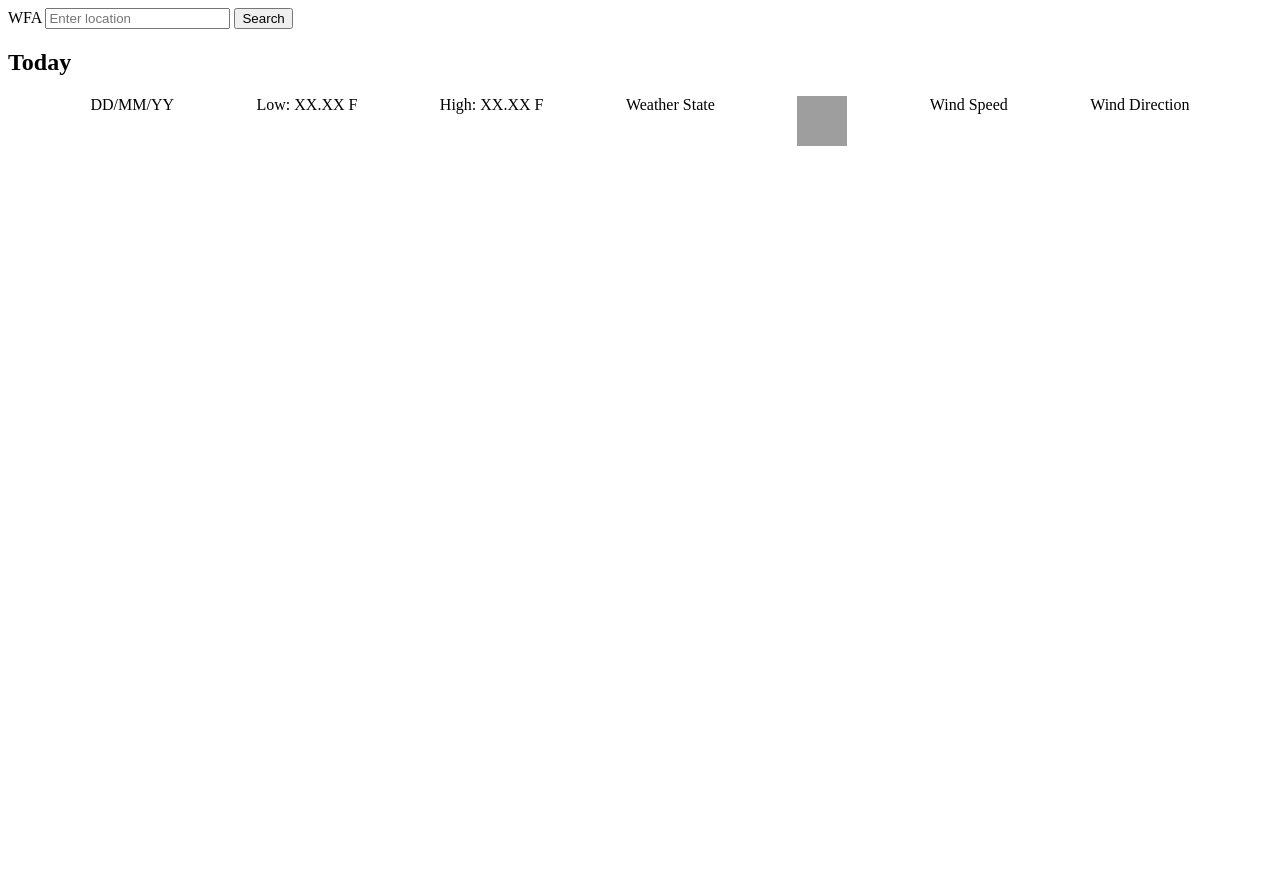
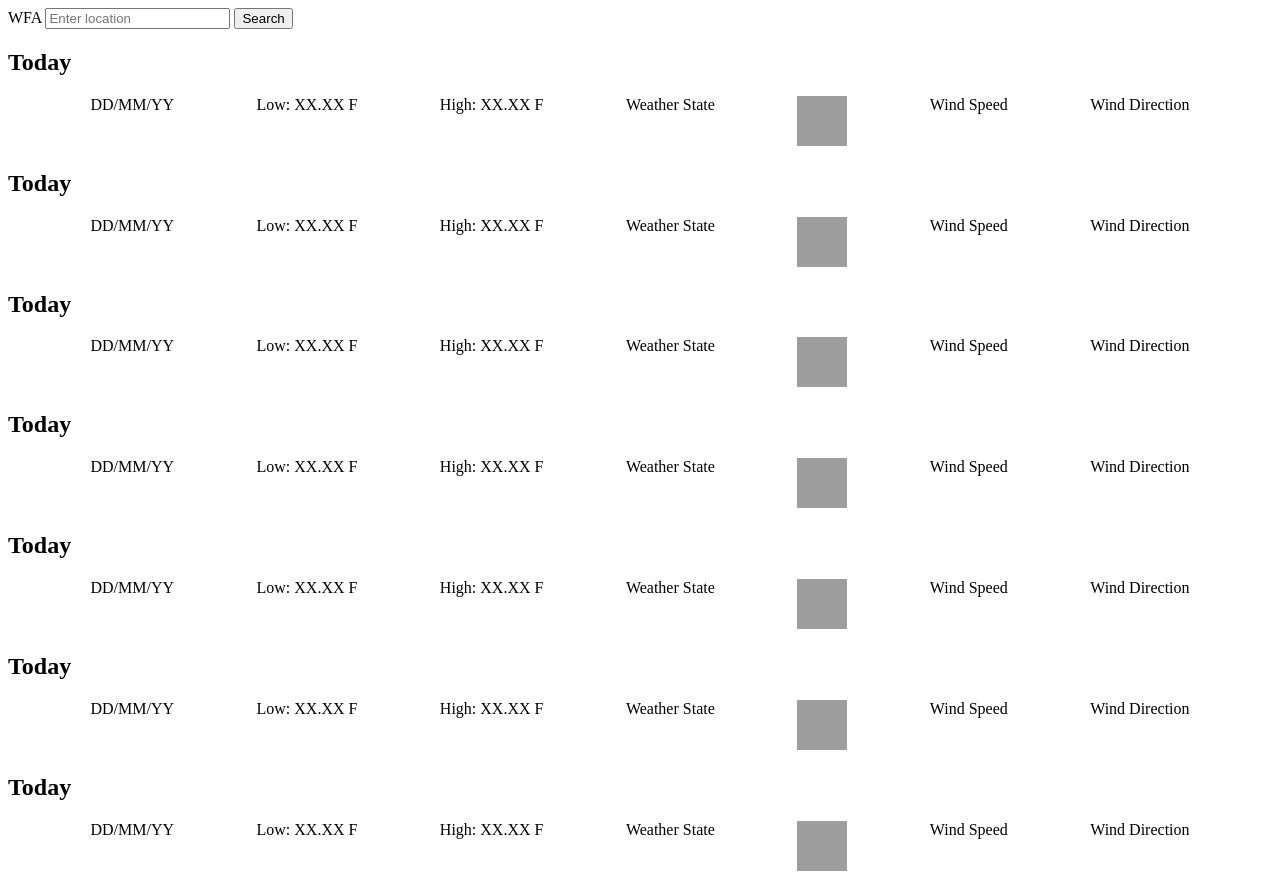
Before and after one commit to michaelgrn/WeatherForecastApp, a plain HTML site: page index.html in a window 1280 px wide. Before the commit the page ends 800 px from the top, so only its background shows below. Drawn offline with Linux system fonts and the light colour scheme; grey boxes are pictures that could not be loaded.

Commit message:
MVP with statically generated HTML for each day of the week. There exists the possibility to have JS dynamically generate this HMTL. However, the first step is always to get the software working, and then make it good.

```diff
--- a/index.html
+++ b/index.html
@@ -15,15 +15,82 @@
         <label><input type="text" class="search-bar" id="weather-search" placeholder = "Enter location"></label>
         <button type="submit">Search</button>
     </div>
-    <h2 class="day">Today</h2>
+
+    <h2 class="day" id ="day-0">Today</h2>
     <div class="card">
-        <div class="date">DD/MM/YY</div>
-        <div class="temp-low">Low: XX.XX F</div>
-        <div class="temp-high">High: XX.XX F</div>
-        <div class="weather-state">Weather State</div>
-        <div class="weather-icon"><img src =https://www.weatherbit.io/static/img/icons/t01n.png alt="Visual description of the weather" class="icon" width="50" height="50"/></div>
-        <div class="wind-speed">Wind Speed</div>
-        <div class="wind-direction">Wind Direction</div>
+        <div class="date" id = "date-0">DD/MM/YY</div>
+        <div class="temp-low" id = "temp-low-0">Low: XX.XX F</div>
+        <div class="temp-high" id = "temp-high-0">High: XX.XX F</div>
+        <div class="weather-state" id = "weather-state-0">Weather State</div>
+        <div class="weather-icon"><img src =https://www.weatherbit.io/static/img/icons/t01n.png alt="Visual description of the weather" class="icon" width="50" height="50" id = "icon-0"/></div>
+        <div class="wind-speed" id = "wind-speed-0">Wind Speed</div>
+        <div class="wind-direction" id = "wind-direction-0">Wind Direction</div>
+    </div>
+
+    <h2 class="day" id = "day-1">Today</h2>
+    <div class="card">
+        <div class="date" id = "date-1">DD/MM/YY</div>
+        <div class="temp-low" id = "temp-low-1">Low: XX.XX F</div>
+        <div class="temp-high" id = "temp-high-1">High: XX.XX F</div>
+        <div class="weather-state" id = "weather-state-1">Weather State</div>
+        <div class="weather-icon"><img src =https://www.weatherbit.io/static/img/icons/t01n.png alt="Visual description of the weather" class="icon" width="50" height="50" id = "icon-1"/></div>
+        <div class="wind-speed" id = "wind-speed-1">Wind Speed</div>
+        <div class="wind-direction" id = "wind-direction-1">Wind Direction</div>
+    </div>
+
+    <h2 class="day" id = "day-2">Today</h2>
+    <div class="card">
+        <div class="date" id = "date-2">DD/MM/YY</div>
+        <div class="temp-low" id = "temp-low-2">Low: XX.XX F</div>
+        <div class="temp-high" id = "temp-high-2">High: XX.XX F</div>
+        <div class="weather-state" id = "weather-state-2">Weather State</div>
+        <div class="weather-icon"><img src =https://www.weatherbit.io/static/img/icons/t01n.png alt="Visual description of the weather" class="icon" width="50" height="50" id = "icon-2"/></div>
+        <div class="wind-speed" id = "wind-speed-2">Wind Speed</div>
+        <div class="wind-direction" id = "wind-direction-2">Wind Direction</div>
+    </div>
+
+    <h2 class="day" id = "day-3">Today</h2>
+    <div class="card">
+        <div class="date" id = "date-3">DD/MM/YY</div>
+        <div class="temp-low" id = "temp-low-3">Low: XX.XX F</div>
+        <div class="temp-high" id = "temp-high-3">High: XX.XX F</div>
+        <div class="weather-state" id = "weather-state-3">Weather State</div>
+        <div class="weather-icon"><img src =https://www.weatherbit.io/static/img/icons/t01n.png alt="Visual description of the weather" class="icon" width="50" height="50" id = "icon-3"/></div>
+        <div class="wind-speed" id = "wind-speed-3">Wind Speed</div>
+        <div class="wind-direction" id = "wind-direction-3">Wind Direction</div>
+    </div>
+
+    <h2 class="day" id = "day-4">Today</h2>
+    <div class="card">
+        <div class="date" id = "date-4">DD/MM/YY</div>
+        <div class="temp-low" id = "temp-low-4">Low: XX.XX F</div>
+        <div class="temp-high" id = "temp-high-4">High: XX.XX F</div>
+        <div class="weather-state" id = "weather-state-4">Weather State</div>
+        <div class="weather-icon"><img src =https://www.weatherbit.io/static/img/icons/t01n.png alt="Visual description of the weather" class="icon" width="50" height="50" id = "icon-4"/></div>
+        <div class="wind-speed" id = "wind-speed-4">Wind Speed</div>
+        <div class="wind-direction" id = "wind-direction-4">Wind Direction</div>
+    </div>
+
+    <h2 class="day" id = "day-5">Today</h2>
+    <div class="card">
+        <div class="date" id = "date-5">DD/MM/YY</div>
+        <div class="temp-low" id = "temp-low-5">Low: XX.XX F</div>
+        <div class="temp-high" id = "temp-high-5">High: XX.XX F</div>
+        <div class="weather-state" id = "weather-state-5">Weather State</div>
+        <div class="weather-icon"><img src =https://www.weatherbit.io/static/img/icons/t01n.png alt="Visual description of the weather" class="icon" width="50" height="50" id = "icon-5"/></div>
+        <div class="wind-speed" id = "wind-speed-5">Wind Speed</div>
+        <div class="wind-direction" id = "wind-direction-5">Wind Direction</div>
+    </div>
+
+    <h2 class="day" id = "day-6">Today</h2>
+    <div class="card">
+        <div class="date" id = "date-6">DD/MM/YY</div>
+        <div class="temp-low" id = "temp-low-6">Low: XX.XX F</div>
+        <div class="temp-high" id = "temp-high-6">High: XX.XX F</div>
+        <div class="weather-state" id = "weather-state-6">Weather State</div>
+        <div class="weather-icon"><img src =https://www.weatherbit.io/static/img/icons/t01n.png alt="Visual description of the weather" class="icon" width="50" height="50" id = "icon-6"/></div>
+        <div class="wind-speed" id = "wind-speed-6">Wind Speed</div>
+        <div class="wind-direction" id = "wind-direction-6">Wind Direction</div>
     </div>
 
 </body>
--- a/javascript/app.js
+++ b/javascript/app.js
@@ -21,19 +21,21 @@ let weather = {
     showWeather: function(data){
         const weekday = ["Sunday","Monday","Tuesday","Wednesday","Thursday","Friday","Saturday"];
         const {city_name} = data;
-        const {datetime, high_temp, low_temp, wind_spd, wind_cdir} = data['data']['0'];
-        const {icon, description} = data['data']['0']["weather"];
-        const d = new Date(datetime)
-        let day = weekday[d.getDay()];
-        console.log(city_name, day, datetime, low_temp, high_temp, description,icon, wind_spd, wind_cdir);
-        document.querySelector(".day").innerText = day;
-        document.querySelector(".date").innerText = datetime;
-        document.querySelector(".temp-low").innerText = "Low: " + low_temp;
-        document.querySelector(".temp-high").innerText = "High: " + high_temp;
-        document.querySelector(".weather-state").innerHTML = description;
-        document.querySelector(".icon").src = "https://www.weatherbit.io/static/img/icons/"+ icon+".png";
-        document.querySelector(".wind-speed").innerHTML = wind_spd + "mph";
-        document.querySelector(".wind-direction").innerHTML = wind_cdir;
+        for(let x = 0; x < 7; x++) {
+            const {datetime, high_temp, low_temp, wind_spd, wind_cdir} = data['data'][x.toString()];
+            const {icon, description} = data['data'][x.toString()]["weather"];
+            const d = new Date(datetime)
+            let day = weekday[d.getDay()];
+            console.log(city_name, day, datetime, low_temp, high_temp, description, icon, wind_spd, wind_cdir);
+            document.querySelector("#day-"+x.toString()).innerText = day;
+            document.querySelector("#date-"+x.toString()).innerText = datetime;
+            document.querySelector("#temp-low-"+x.toString()).innerText = "Low: " + low_temp;
+            document.querySelector("#temp-high-"+x.toString()).innerText = "High: " + high_temp;
+            document.querySelector("#weather-state-"+x.toString()).innerHTML = description;
+            document.querySelector("#icon-"+x.toString()).src = "https://www.weatherbit.io/static/img/icons/" + icon + ".png";
+            document.querySelector("#wind-speed-"+x.toString()).innerHTML = wind_spd + "mph";
+            document.querySelector("#wind-direction-"+x.toString()).innerHTML = wind_cdir;
+        }
     },
     search: function () {
         this.getWeather(document.querySelector(".search-bar").value);
```
